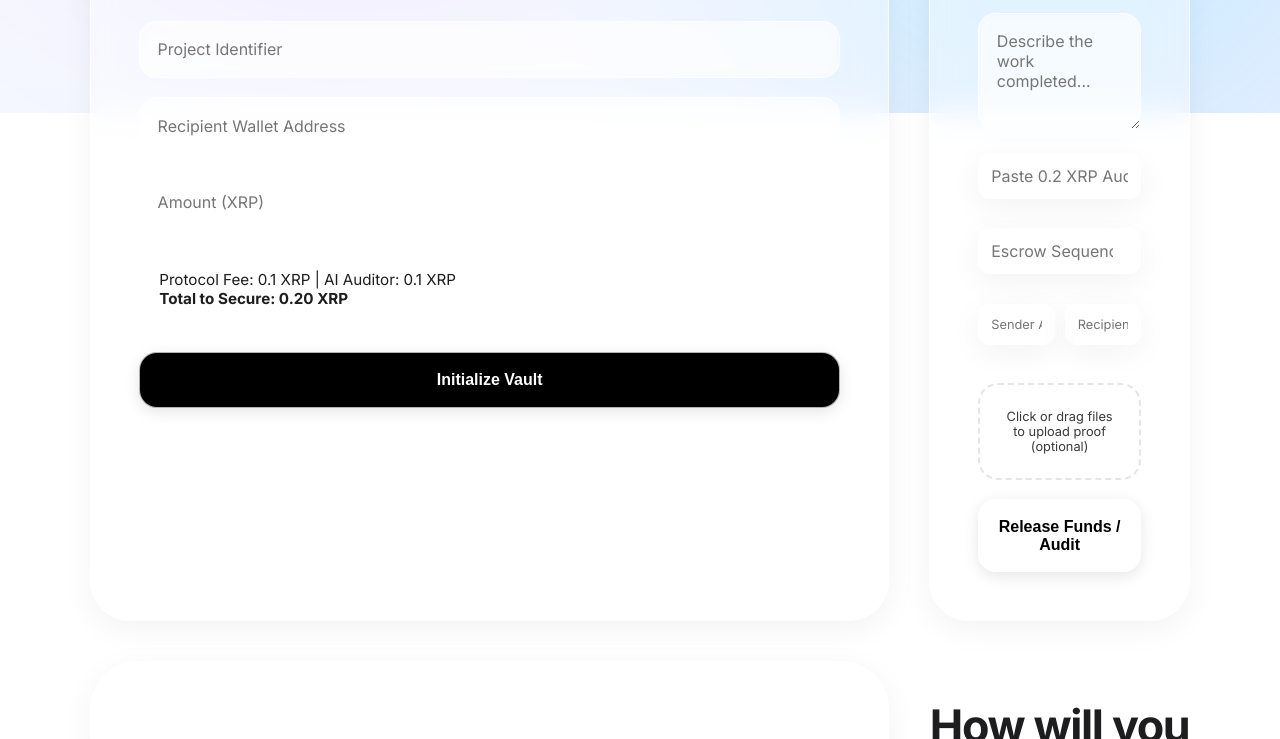
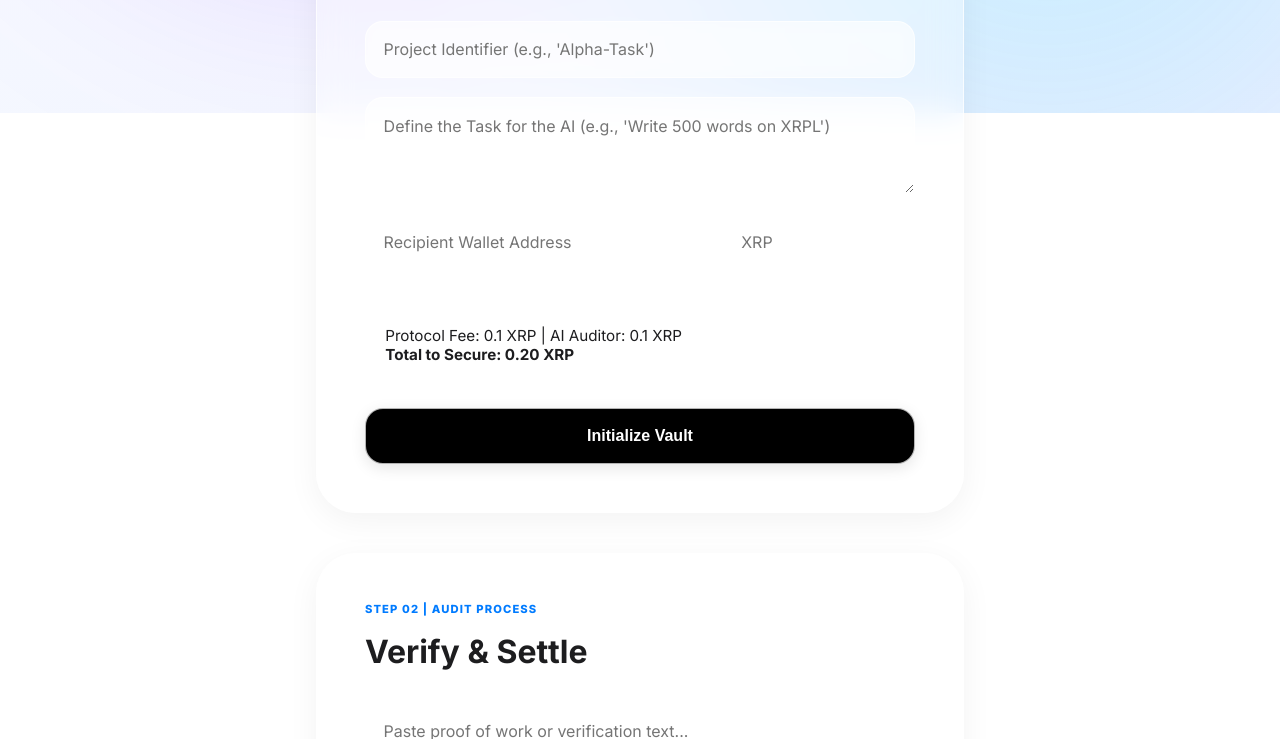
Before and after one commit to eamwhite1/agent-trust, a plain HTML site: page index.html in a window 1280 px wide. Shown: the part 687-1426 px from the top of the page. Drawn offline with Linux system fonts and the light colour scheme.

Commit message:
UI update 2802 index.html

```diff
--- a/index.html
+++ b/index.html
@@ -162,8 +162,9 @@
         </p>
     </section>
 
-    <div class="grid">
-        <div class="card glass-element">
+    <div style="display: flex; gap: 2.5rem; flex-wrap: wrap; justify-content: center; align-items: stretch; margin-bottom: 8rem;">
+
+        <div class="card glass-element" style="flex: 1; min-width: 450px; max-width: 550px; display: flex; flex-direction: column;">
             <span class="label">Step 01 | Initiate Settlement</span>
             <h2 style="font-size: 2rem; margin-top: 0; margin-bottom: 1.5rem;">Secure Capital</h2>
 
@@ -173,52 +174,59 @@
             </div>
 
             <div id="manual-hash-section">
-                <input type="text" id="audit-fee-hash" placeholder="Audit Fee Transaction Hash">
+                <input type="text" id="audit-fee-hash" placeholder="Setup Fee Transaction Hash">
             </div>
 
-            <input type="text" id="project-id" placeholder="Project Identifier">
-            <input type="text" id="recipient" placeholder="Recipient Wallet Address">
-            <input type="number" id="amt" placeholder="Amount (XRP)" oninput="updateFees()">
+            <input type="text" id="project-id" placeholder="Project Identifier (e.g., 'Alpha-Task')">
 
-            <div class="glass-element" style="padding: 1.2rem; border-radius: 20px; margin-bottom: 1.5rem; font-size: 0.95rem; box-shadow: none;">
+            <textarea id="job-description" rows="3" placeholder="Define the Task for the AI (e.g., 'Write 500 words on XRPL')"></textarea>
+
+            <div style="display: flex; gap: 10px;">
+                <input type="text" id="recipient" placeholder="Recipient Wallet Address" style="flex: 2;" oninput="document.getElementById('escrow-dest').value = this.value">
+                <input type="number" id="amt" placeholder="XRP" style="flex: 1;" oninput="updateFees()">
+            </div>
+
+            <div class="glass-element" style="padding: 1.2rem; border-radius: 20px; margin-top: 1rem; margin-bottom: 1.5rem; font-size: 0.95rem; box-shadow: none;">
                 Protocol Fee: 0.1 XRP | AI Auditor: 0.1 XRP<br>
                 <strong>Total to Secure: <span id="totalX">0.20</span> XRP</strong>
             </div>
-            <button class="btn" id="init-btn" onclick="initVault()">Initialize Vault</button>
+
+            <button class="btn" id="init-btn" onclick="initVault()" style="margin-top: auto;">Initialize Vault</button>
         </div>
 
-        <div class="card glass-element">
+        <div class="card glass-element" style="flex: 1; min-width: 450px; max-width: 550px; display: flex; flex-direction: column;">
             <span class="label">Step 02 | Audit Process</span>
             <h2 style="font-size: 2rem; margin-top: 0; margin-bottom: 2rem;">Verify & Settle</h2>
 
-            <textarea id="work-proof" rows="4" placeholder="Describe the work completed..."></textarea>
+            <textarea id="work-proof" rows="4" placeholder="Paste proof of work or verification text..."></textarea>
+
+            <div class="glass-element" style="border: 2px dashed rgba(0,0,0,0.1); padding: 1.5rem; text-align: center; border-radius: 20px; margin-bottom: 1.2rem; color: var(--text-secondary); font-size: 0.8rem; box-shadow: none; background: rgba(255,255,255,0.2); cursor: pointer;">
+                📎 Click to upload documents (PDF, JPG, PNG)
+            </div>
 
             <div style="display: grid; gap: 10px; margin-bottom: 1.2rem;">
-                <input type="text" id="audit-fee-hash" class="glass-element"
+                <input type="text" id="audit-hash-step2" class="glass-element"
                        style="padding: 12px; border-radius: 12px; border: 1px solid rgba(255,255,255,0.3); background: rgba(255,255,255,0.1);"
                        placeholder="Paste 0.2 XRP Audit Fee Hash">
 
                 <input type="number" id="escrow-sequence" class="glass-element"
                        style="padding: 12px; border-radius: 12px; border: 1px solid rgba(255,255,255,0.3); background: rgba(255,255,255,0.1);"
-                       placeholder="Escrow Sequence Number (e.g. 102383911)">
+                       placeholder="Escrow Sequence (e.g. 102383911)">
 
                 <div style="display: flex; gap: 10px;">
                     <input type="text" id="escrow-sender" class="glass-element"
-                           style="flex: 1; padding: 12px; border-radius: 12px; border: 1px solid rgba(255,255,255,0.3); background: rgba(255,255,255,0.1); font-size: 0.8rem;"
+                           style="flex: 1; padding: 12px; border-radius: 12px; border: 1px solid rgba(255,255,255,0.3); background: rgba(255,255,255,0.1); font-size: 0.75rem;"
                            placeholder="Sender Address">
 
                     <input type="text" id="escrow-dest" class="glass-element"
-                           style="flex: 1; padding: 12px; border-radius: 12px; border: 1px solid rgba(255,255,255,0.3); background: rgba(255,255,255,0.1); font-size: 0.8rem;"
+                           style="flex: 1; padding: 12px; border-radius: 12px; border: 1px solid rgba(255,255,255,0.3); background: rgba(255,255,255,0.1); font-size: 0.75rem;"
                            placeholder="Recipient Address">
                 </div>
             </div>
 
-            <div class="glass-element" style="border: 2px dashed rgba(0,0,0,0.1); padding: 1.5rem; text-align: center; border-radius: 20px; margin-bottom: 1.2rem; color: var(--text-secondary); font-size: 0.8rem; box-shadow: none; background: rgba(255,255,255,0.2);">
-                Click or drag files to upload proof (optional)
-            </div>
-
-            <button class="btn btn-glass" onclick="releaseFunds()">Release Funds / Audit</button>
+            <button class="btn btn-glass" onclick="releaseFunds()" style="margin-top: auto;">Release Funds / Audit</button>
         </div>
+    </div>
 
     <section class="problem-solver glass-element">
         <div class="problem-grid">
```
